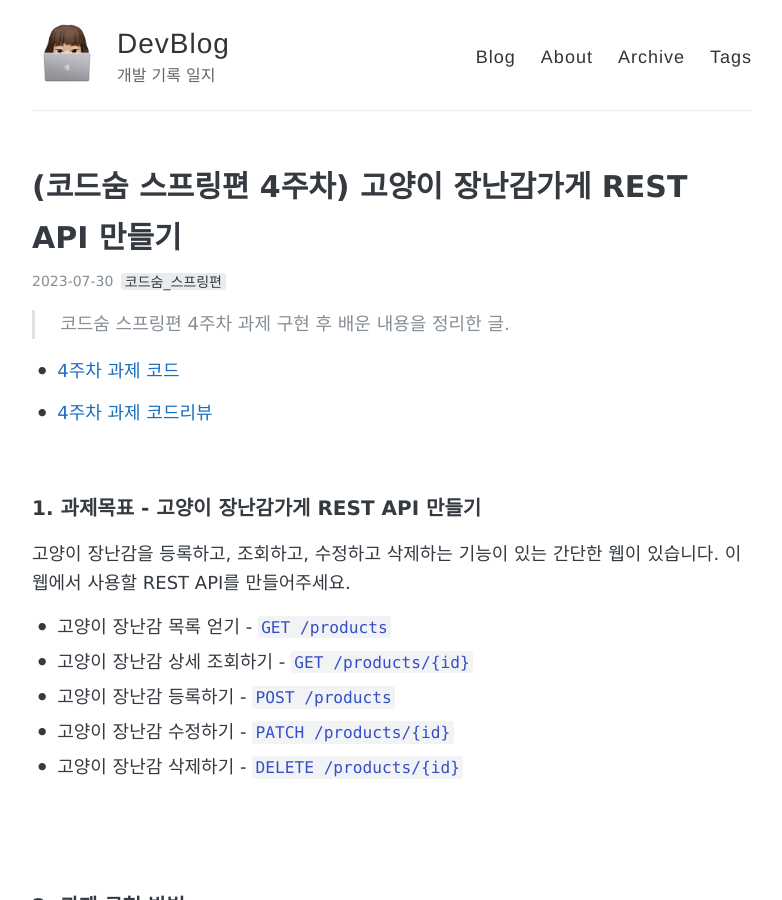
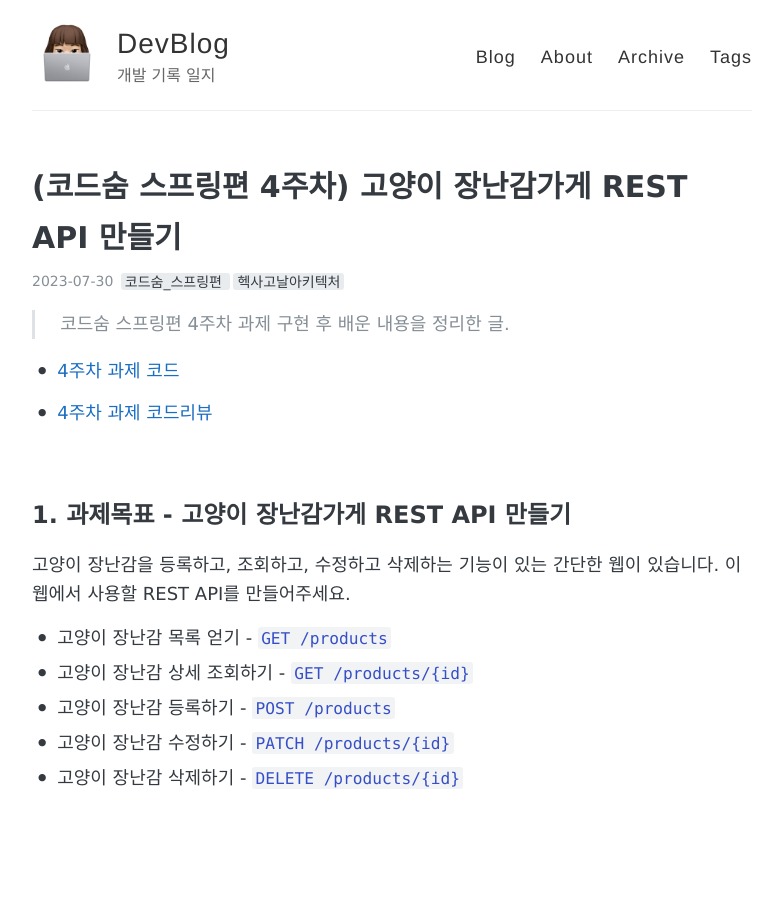
Before and after one commit to AmyJJung/blog, a Jekyll site: the page built from _posts/2023-07-30-codesoom04.md, in a window 1280 px wide and 900 px high. Shown: the whole window, without its empty margins (248-1030 px from the left). Built offline with Jekyll 4.4.1, drawn with Linux system fonts in a browser that asks for light colours; comment, search, counter and statistics services are not loaded.

Commit message:
Docs : Eidt codesoom04.md

```diff
--- a/_posts/2023-07-30-codesoom04.md
+++ b/_posts/2023-07-30-codesoom04.md
@@ -2,7 +2,7 @@
 layout: post
 title: (코드숨 스프링편 4주차) 고양이 장난감가게 REST API 만들기
 tags:
-  - 코드숨_스프링편
+  - [코드숨_스프링편, 헥사고날아키텍처]
 ---
 
 >  코드숨 스프링편 4주차 과제 구현 후 배운 내용을 정리한 글.
@@ -13,7 +13,7 @@ tags:
 
 <br>
 
-### 1. 과제목표 - 고양이 장난감가게 REST API 만들기
+## 1. 과제목표 - 고양이 장난감가게 REST API 만들기
 
 고양이 장난감을 등록하고, 조회하고, 수정하고 삭제하는 기능이 있는 간단한 웹이 있습니다. 이 웹에서 사용할 REST API를 만들어주세요.
 
@@ -27,7 +27,7 @@ tags:
 
 <br>
 
-### 2. 과제 구현 방법
+## 2. 과제 구현 방법
 
 4주차에는 고양이 장난감을 등록, 수정, 삭제, 조회하는 REST API를 개발해보았다.
 
@@ -39,9 +39,9 @@ tags:
 
 <br>
 
-### 3. 헥사고날 아키텍처를 공부하면서 배운점
+## 3. 헥사고날 아키텍처를 공부하면서 배운점
 
-#### 3.1 헥사고날 아키텍처의 핵심 컨셉
+### 3.1 헥사고날 아키텍처의 핵심 컨셉
 
 **헥사고날 아키텍처(육각형 아키텍처)**는 **클린 아키텍처**를 일반화한 구조 중 하나이다.
 
@@ -51,7 +51,7 @@ tags:
 
 <br>
 
-#### 3.2 클래스 분리하기
+### 3.2 클래스 분리하기
 
 나는 이번 과제에서 ProductController 클래스 한개만 생성하고 그 안에서 GET, POST, PATCH, DELETE 메서드를 구현했다. 하지만 책에서는 가급적이면 각 연산에 대해 별도의 컨트롤러를 만드는 것을 추천했다. 내가 개발한 것처럼 모든 연산을 단일 컨트롤러 안에 넣을 경우, 데이터 구조의 재활용을 촉진하는 문제가 있다고 했다. 예를들어 모든 연산이 한 클래스 안에 모여 있으면 각각의 메서드에서 사용되는 모델을 커버하는 하나의 범용적인 모델을 만들어 공유할 가능성이 크다는 의미인것 같다. 아래 링크는 이번 코드리뷰에서 윤석님이 공유해주신 자료인데, 한개의 컨트롤러가 한개의 메서드만 갖도록 구현했을 때의 장점들을 알수 있었다.
 
@@ -63,7 +63,7 @@ tags:
 
 <br>
 
-#### 3.3 매핑전략
+### 3.3 매핑전략
 
 경계 간 매핑은 각 계층이 전용 모델을 가진 <b>양방향 매핑 전략</b>을 사용했다. 웹 계층은 웹 모델, 영속성 계층은 엔티티 모델, 애플리케이션 계층은 도메인 모델을 가진다.  웹 계층에서는 웹 모델을 가지고 있고 유스케이스를 호출할 때 웹 모델을 도메인 모델로 매핑하도록 했다. 영속성 계층에서는 아웃고잉 포트가 사용하는 도메인 모델을 영속성 모델로 매핑하도록 구현했다.
 
@@ -73,9 +73,9 @@ tags:
 
 <br>
 
-### 4. 코드 리뷰 받은 내용
+## 4. 코드 리뷰 받은 내용
 
-#### 4.1 입력모델의 분리
+### 4.1 입력모델의 분리
 
 ![review1](https://github.com/AmyJJung/blog/blob/main/images/codesoom/week4/review1.png?raw=true)
 
@@ -87,7 +87,7 @@ tags:
 
 <br>
 
-#### 4.2 도메인 모델에 로직 작성하기
+### 4.2 도메인 모델에 로직 작성하기
 
 ![review2](https://github.com/AmyJJung/blog/blob/main/images/codesoom/week4/review2.png?raw=true)
 
@@ -144,7 +144,7 @@ public Product updateProduct(Long id, Product source) {
 
 <br>
 
-### 5. 마무리
+## 5. 마무리
 
 4주차 과제가 끝났다! 이번 과제는 헥사고날 아키텍처를 적용해서 REST API를 구현해보았다. <b><I>만들면서 배우는 클린 아키텍처</I></b>  책을 보면서 공부했는데 이 책은 얇고 실습 위주여서 재미있게 읽을 수 있었다. 이 과제를 구현하면서 클린 아키텍처에 대해 살짝 맛본것 같다ㅎㅎㅎ
 
```
